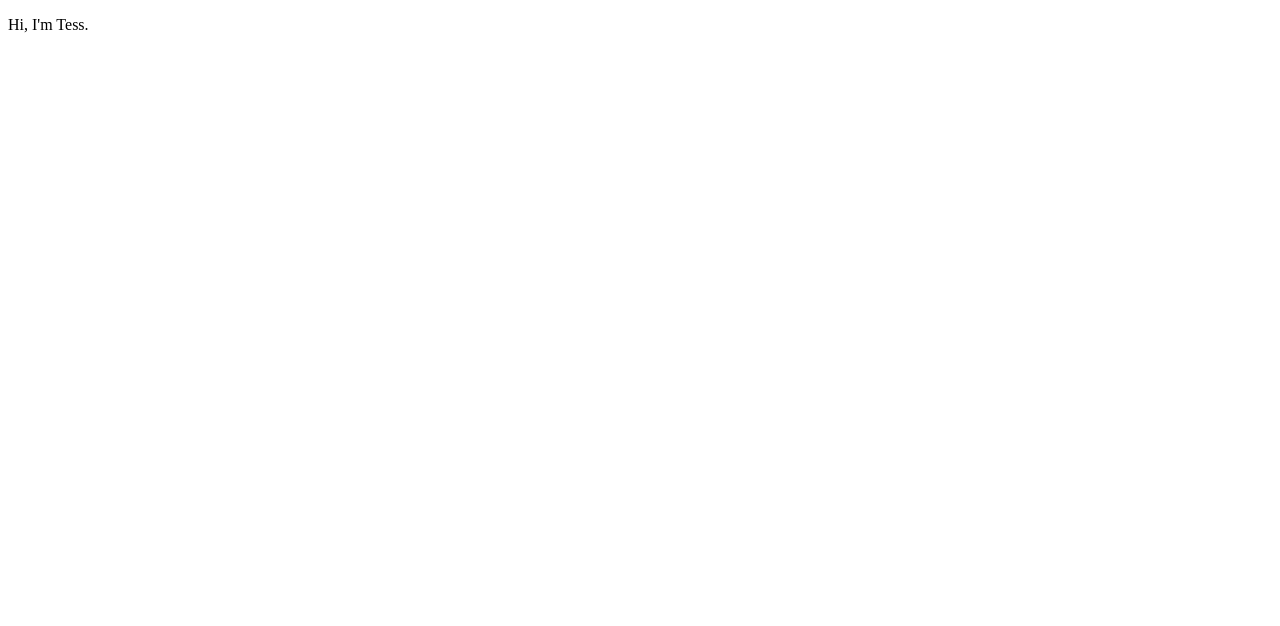
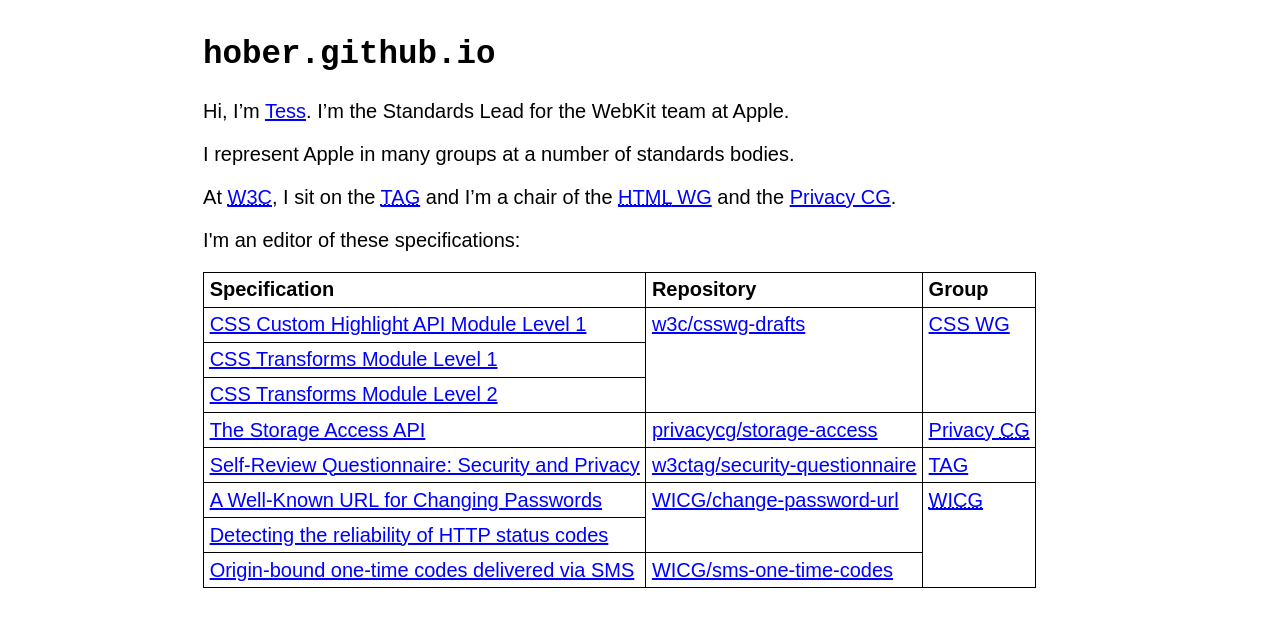
Before and after one commit to hober/hober.github.io, a plain HTML site: page index.html in a window 1280 px wide. Drawn offline with Linux system fonts and the light colour scheme.

Commit message:
This page should primarily be about my spec work.

```diff
--- a/index.html
+++ b/index.html
@@ -1,4 +1,138 @@
 <!doctype html>
 <html lang=en>
 <meta charset=utf-8>
-<p>Hi, I'm Tess.
+<meta name="viewport" content="width=device-width">
+<style>
+  html {
+    max-width: 80ch;
+    margin: 0 auto;
+    font-size: 125%;
+    font-family: sans-serif;
+    background: white;
+    color: black;
+    color-scheme: light dark;
+  }
+  code, pre {
+    font-family: monospace;
+  }
+  :link, :visited {
+    color: blue;
+  }
+  table {
+    table-layout: fixed;
+    border-collapse: collapse;
+    border: 1px solid black;
+  }
+  table th, table td {
+    border: 1px solid black;
+  }
+  th, td {
+    padding: 0.5ch;
+    text-align: left;
+    vertical-align: top;
+  }
+  @media (prefers-color-scheme: dark) {
+    html {
+      background: #111;
+      color: white;
+    }
+    :link, :visited {
+        color: #ff6;
+    }
+  }
+</style>
+<title>hober.github.io</title>
+
+<h1><code>hober.github.io</code></h1>
+
+<p>Hi, I’m <a href=http://tess.oconnor.cx/>Tess</a>.
+I’m the Standards Lead for the WebKit team at Apple.
+
+<p>I represent Apple in many groups at a number of standards bodies.
+
+<p>
+At <a href=https://w3.org><abbr title="World Wide Web Consortium">W3C</abbr></a>,
+I sit on the <a
+href=https://tag.w3.org><abbr title="Technical Architecture Group">TAG</abbr></a>
+and
+I’m a chair of the
+<a href=https://w3.org/html/wg/><abbr
+title="Hypertext Markup Language">HTML</abbr> WG</a>
+and the
+<a href=https://privacycg.github.io>Privacy CG</a>.
+
+<p>I'm an editor of these specifications:
+
+<table>
+<thead>
+<tr>
+<th>Specification</th>
+<th>Repository</th>
+<th>Group</th>
+</tr>
+</thead>
+<tbody>
+<!--
+<tr>
+<td><a href=></a></td>
+<td><a href=></a></td>
+<td><a href=></a></td>
+</tr>
+-->
+<tr>
+<td><a href=https://drafts.csswg.org/css-highlight-api-1/>CSS Custom Highlight API Module Level 1</a></td>
+<td rowspan=3><a href=https://github.com/w3c/csswg-drafts/>w3c/csswg-drafts</a></td>
+<td rowspan=3><a href=https://www.w3.org/Style/CSS/>CSS
+<abbr title="Working Group">WG</abbr></a></td>
+</tr>
+<tr>
+<td><a href=https://drafts.csswg.org/css-transforms-1/><abbr
+title="Cascading Style Sheets"
+>CSS</abbr> Transforms Module Level 1</a></td>
+</td>
+<!-- <td></td> -->
+<!-- <td></td> -->
+</tr>
+<tr>
+<td><a href=https://drafts.csswg.org/css-transforms-2/>CSS Transforms Module Level 2</a><!-- <td></td> -->
+<!-- <td></td> -->
+</tr>
+<tr>
+<td><a href=https://privacycg.github.io/storage-access/>The Storage
+Access API</a></td>
+<td><a
+href=https://github.com/privacycg/storage-access>privacycg/storage-access</a></td>
+<td><a href=https://privacycg.github.io>Privacy <abbr
+title="Community Group">CG</abbr></a></td>
+</tr>
+<tr>
+<td><a href=https://w3ctag.github.io/security-questionnaire/>Self-Review
+Questionnaire: Security and Privacy</a></td>
+<td><a
+href=https://github.com/w3ctag/security-questionnaire>w3ctag/security-questionnaire</a></td>
+<td><a
+href=https://tag.w3.org>TAG</a></td>
+</tr>
+<tr>
+<td><a href=https://wicg.github.io/change-password-url/>A Well-Known URL
+for Changing Passwords</a></td>
+<td rowspan=2><a
+href=https://github.com/WICG/change-password-url>WICG/change-password-url</a></td>
+<td rowspan=3><a href=https://wicg.io><abbr
+title="Web Platform Incubator Community Group">WICG</abbr></a></td>
+</tr>
+<tr>
+<td><a
+href=https://wicg.github.io/change-password-url/response-code-reliability.html>Detecting
+the reliability of HTTP status codes</a></td>
+<!-- <td></td> -->
+<!-- <td></td> -->
+</tr>
+<tr>
+  <td><a href=https://wicg.github.io/sms-one-time-codes/>Origin-bound
+one-time codes delivered via SMS</a></td>
+  <td><a href=https://github.com/WICG/sms-one-time-codes>WICG/sms-one-time-codes</a></td>
+  <!-- <td></td> -->
+</tr>
+</tbody>
+</table>
```
